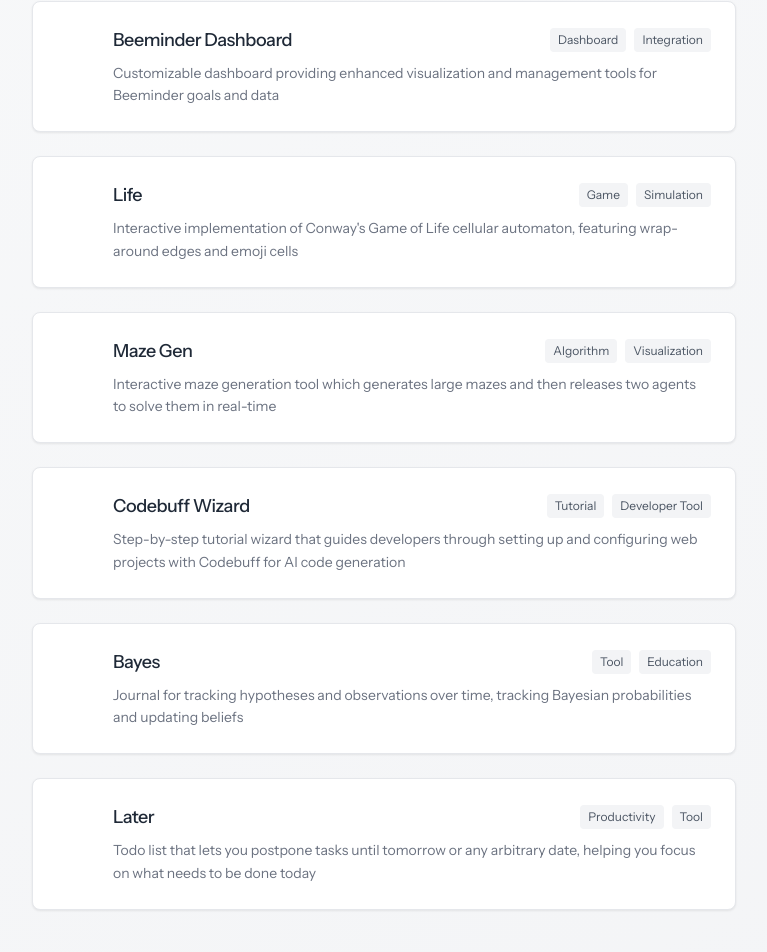
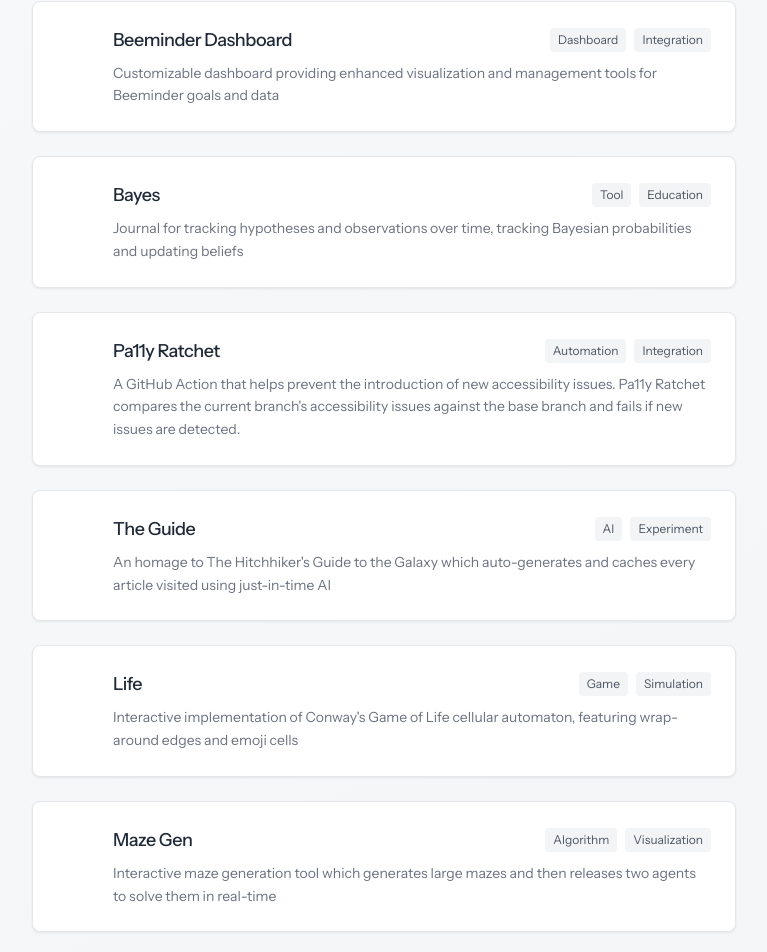
Before and after one commit to narthur/narthur.github.io, a SvelteKit app: page / in a window 1280 px wide. Shown: the part 1112-2064 px from the top of the page, without its empty margins (256-1023 px from the left). Built offline with nearby package versions, Linux system fonts and the light colour scheme; some icons are missing.

Commit message:
add and sort projects

```diff
--- a/src/components/ProjectList.svelte
+++ b/src/components/ProjectList.svelte
@@ -24,15 +24,26 @@
 		);
 	};
 
-	const projectLinks = [
+	interface ProjectLink {
+		name: string;
+		url: string;
+		description: string;
+		icon: string;
+		tags: string[];
+		highlight?: boolean;
+		sort?: number;
+	}
+
+	const projectLinks: ProjectLink[] = [
 		{
 			name: "Let's Build Something Together",
 			url: 'https://pinepeakdigital.com/contact',
 			description:
-				'Have an idea for a project? Looking for a developer to help bring your vision to life? Get in touch and let\'s discuss how we can work together.',
+				"Have an idea for a project? Looking for a developer to help bring your vision to life? Get in touch and let's discuss how we can work together.",
 			icon: 'mdi:handshake',
 			tags: ['Available', 'Contact'],
-			highlight: true
+			highlight: true,
+			sort: 100
 		},
 		{
 			name: 'TaskRatchet',
@@ -40,7 +51,8 @@
 			description:
 				'Deadline-driven task management platform that charges real money if you miss your deadlines, helping you stay accountable to your goals',
 			icon: 'mdi:checkbox-marked-circle-outline',
-			tags: ['SaaS', 'Productivity']
+			tags: ['SaaS', 'Productivity'],
+			sort: 90
 		},
 		{
 			name: 'Autodialer',
@@ -48,7 +60,8 @@
 			description:
 				'Automated system that adjusts Beeminder goal rates based on historical performance data to maintain optimal challenge levels',
 			icon: 'mdi:chart-line',
-			tags: ['Automation', 'Integration']
+			tags: ['Automation', 'Integration'],
+			sort: 10
 		},
 		{
 			name: 'Beeminder Dashboard',
@@ -56,7 +69,8 @@
 			description:
 				'Customizable dashboard providing enhanced visualization and management tools for Beeminder goals and data',
 			icon: 'mdi:view-dashboard',
-			tags: ['Dashboard', 'Integration']
+			tags: ['Dashboard', 'Integration'],
+			sort: 10
 		},
 		{
 			name: 'Life',
@@ -88,7 +102,8 @@
 			description:
 				'Journal for tracking hypotheses and observations over time, tracking Bayesian probabilities and updating beliefs',
 			icon: 'mdi:function',
-			tags: ['Tool', 'Education']
+			tags: ['Tool', 'Education'],
+			sort: 10
 		},
 		{
 			name: 'Later',
@@ -97,6 +112,24 @@
 				'Todo list that lets you postpone tasks until tomorrow or any arbitrary date, helping you focus on what needs to be done today',
 			icon: 'mdi:calendar-clock',
 			tags: ['Productivity', 'Tool']
+		},
+		{
+			name: 'Pa11y Ratchet',
+			url: 'https://github.com/marketplace/actions/pa11y-ratchet',
+			description:
+				"A GitHub Action that helps prevent the introduction of new accessibility issues. Pa11y Ratchet compares the current branch's accessibility issues against the base branch and fails if new issues are detected.",
+			icon: 'mdi:accessibility',
+			tags: ['Automation', 'Integration'],
+			sort: 10
+		},
+		{
+			name: 'The Guide',
+			url: 'https://guide.nathanarthur.com/',
+			description:
+				"An homage to The Hitchhiker's Guide to the Galaxy which auto-generates and caches every article visited using just-in-time AI",
+			icon: 'mdi:book-open-page-variant',
+			tags: ['AI', 'Experiment'],
+			sort: 10
 		}
 	];
 </script>
@@ -124,12 +157,15 @@
 		</div>
 	</div>
 	<ul class="grid grid-cols-1 gap-6">
-		{#each projectLinks.filter(filterProjects) as link (link.name)}
+		{#each projectLinks
+			.filter(filterProjects)
+			.sort((a, b) => (b.sort ?? 0) - (a.sort ?? 0)) as link (link.name)}
 			<li in:fade={{ duration: 200 }} out:slide={{ duration: 200 }}>
 				<a
 					href={link.url}
 					target="_blank"
-					rel="noopener noreferrer"							class={`group block rounded-lg border p-6 shadow-sm transition-all hover:-translate-y-0.5 hover:shadow-md ${
+					rel="noopener noreferrer"
+					class={`group block rounded-lg border p-6 shadow-sm transition-all hover:-translate-y-0.5 hover:shadow-md ${
 						link.highlight
 							? 'border-blue-200 bg-blue-50 hover:border-blue-300 dark:border-blue-800 dark:bg-blue-900/30 dark:hover:border-blue-700'
 							: 'border-gray-200 bg-white hover:border-gray-300 dark:border-gray-700 dark:bg-gray-800 dark:hover:border-gray-600'
@@ -138,7 +174,8 @@
 				>
 					<div class="flex items-center gap-4">
 						<Icon
-							icon={link.icon}									class={`h-10 w-10 flex-shrink-0 transition-colors ${
+							icon={link.icon}
+							class={`h-10 w-10 flex-shrink-0 transition-colors ${
 								link.highlight
 									? 'text-blue-600 group-hover:text-blue-700 dark:text-blue-400 dark:group-hover:text-blue-300'
 									: 'text-gray-600 group-hover:text-blue-600 dark:text-gray-400 dark:group-hover:text-blue-400'
```
Lines whose indentation alone changed are shown as unchanged.
